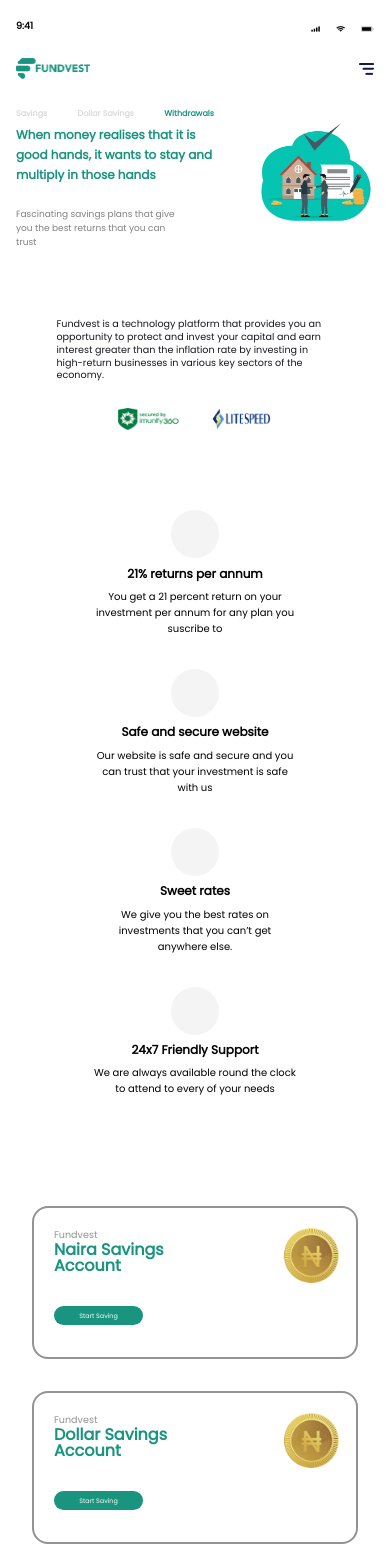
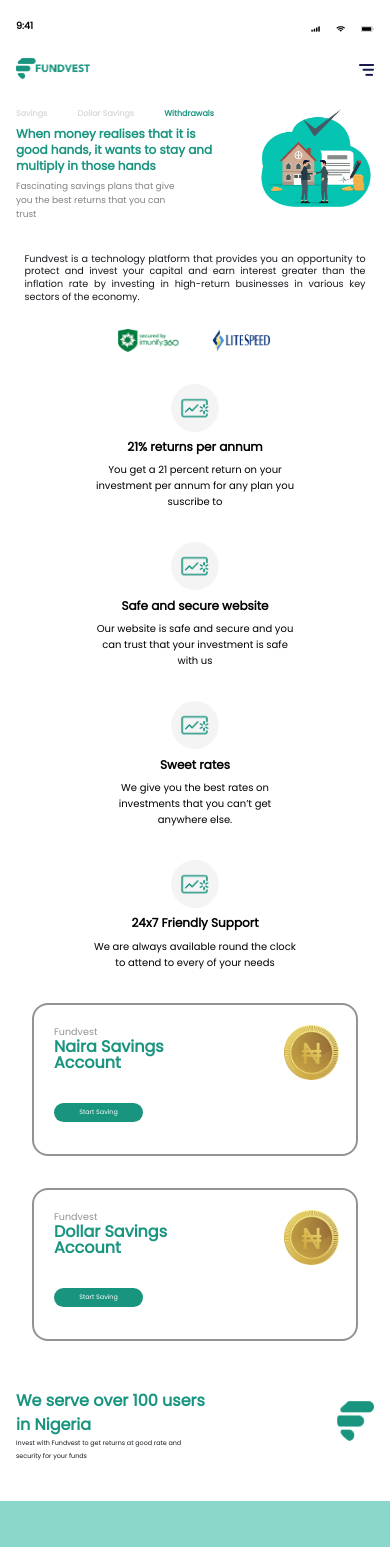
Before and after one commit to Layconnn/Fundvest, a React (Vite) app: page / in a window 390 px wide. Shown: the top 1547 px of the page. Built offline with nearby package versions, Linux system fonts and the light colour scheme.

Commit message:
adjusting responsiveness

```diff
--- a/src/App.jsx
+++ b/src/App.jsx
@@ -60,22 +60,22 @@ function App() {
 
       <div className="section3">
         <div className="section3__box1">
-          <div className="section3__box1__container"></div>
-          <h4 className="section3__box1__type"> 21% returns per annum</h4>
+          <img src="./image/ic.png" className="section3__box1__container" />
+          <h2 className="section3__box1__type"> 21% returns per annum</h2>
           <p className="section3__box1__message">You get a 21 percent return on your investment per annum for any plan you suscribe to</p>
         </div>
         <div className="section3__box2">
-          <div className="section3__box2__container"></div>
+          <img src="./image/ic.png" className="section3__box1__container" />
           <p className="section3__box2__type">Safe and secure website</p>
           <p className="section3__box2__message">Our website is safe and secure and you can trust that your investment is safe with us </p>
         </div>
         <div className="section3__box3">
-          <div className="section3__box3__container"></div>
+          <img src="./image/ic.png" className="section3__box1__container" />
           <p className="section3__box3__type">Sweet rates</p>
           <p className="section3__box3__message">We give you the best rates on investments that you can’t get anywhere else.</p>
         </div>
         <div className="section3__box4">
-          <div className="section3__box4__container"></div>
+          <img src="./image/ic.png" className="section3__box1__container" />
           <p className="section3__box4__type">24x7 Friendly Support</p>
           <p className="section3__box4__message">We are always available round the clock to attend to every of your needs</p>
         </div>
--- a/src/App.scss
+++ b/src/App.scss
@@ -29,6 +29,7 @@
 .nav{
     display: flex;
     justify-content: space-between;
+    align-items: center;
     padding-left: 7em;
     padding-right: 7em;
     margin-top: 4em;
@@ -43,6 +44,7 @@
     &__logo{
         @media(max-width: 768px){
             max-width: 4.625rem;
+            height: 1.3rem;
         }
     }
     &__options{
@@ -247,11 +249,10 @@
         }
         @media (max-width: 500px){
             font-size: 0.75rem;
-            line-height: 1.25rem;
+            line-height: 1rem;
             max-width: 12.375rem;
-            margin-bottom: 1.25rem;
+            margin-bottom: 0.3rem;
             color: #18947F;
-            height: 3.875rem;
             margin-top: -0.5rem;
         }
     }
@@ -261,7 +262,7 @@
     justify-content: space-between;
     align-items: center;
     padding: 0 7em;
-    margin-top: 4.313em;
+    margin-top: 2em;
     @media (max-width:620px){
         flex-direction: column;
         gap: 1rem;
@@ -299,7 +300,8 @@
                 max-width: 30.813rem;
             }
             @media (max-width: 500px){
-                max-width: 17.318rem;
+                max-width: 21.318rem;
+                text-align: justify;
             }
         }
     }
@@ -326,7 +328,7 @@
     gap: 2rem;
     align-items: baseline;
     justify-content: center;
-    margin-top: 5rem;
+    margin-top: 2rem;
     @media(max-width:768px){
         flex-direction: column;
         align-items: center;
@@ -341,16 +343,12 @@
         &__container{
             width: 6.25rem;
             height: 6.25rem;
-            background: #F4F4F4;
-            border-radius: 50%;
             @media (max-width:768px){
                 width: 3rem;
                 height: 3rem;
             }
         }
         &__type{
-            font-weight: 700;
-            text-align: center;
             font-size: 1.25rem;
             margin: 0;
             @media (max-width:768px){
@@ -381,9 +379,6 @@
         &__container{
             width: 6.25rem;
             height: 6.25rem;
-            text-align: center;
-            border-radius: 50%;
-            background: #F4F4F4;
             @media (max-width:768px){
                 width: 3rem;
                 height: 3rem;
@@ -422,8 +417,6 @@
         &__container{
             width: 6.25rem;
             height: 6.25rem;
-            background: #F4F4F4;
-            border-radius: 50%;
             @media (max-width:768px){
                 width: 3rem;
                 height: 3rem;
@@ -461,9 +454,7 @@
         max-width: 15.75rem;
         &__container{
             width: 6.25rem;
-            border-radius: 50%;
             height: 6.25rem;
-            background: #F4F4F4;
             @media (max-width:768px){
                 width: 3rem;
                 height: 3rem;
@@ -497,7 +488,7 @@
     display: flex;
     justify-content: space-between;
     padding: 0 7em;
-    margin-top: 6.813em;
+    margin-top: 2em;
     @media (max-width: 1024px){
         flex-direction: column;
         gap: 2rem;
@@ -676,7 +667,7 @@
     justify-content: space-between;
     align-items: center;
     padding: 0 7rem;
-    margin-top: 5.375rem;
+    margin-top: 1rem;
     @media (max-width: 830px){
         padding: 0 3rem;
     }
@@ -739,7 +730,7 @@
 .section6{
     background-color: #89D8CA;
     padding: 5.125em 7em 6.063em;
-    margin-top: 3.563em;
+    margin-top: 1em;
     @media (max-width:1024px){
         padding-right: 3rem;
         padding-left: 3rem;
@@ -775,7 +766,7 @@
             }
             @media (max-width:500px){
                 width: 7.125rem;
-                height: 6.125rem;
+                height: 7.125rem;
                 img{
                     width: 3.75rem;
                 }
@@ -987,7 +978,7 @@
 .footer{
     background: #939393;
     padding: 2rem 7rem 2rem;
-    margin-top: 3rem;
+    margin-top: 2rem;
     @media (max-width: 768px){
         padding: 2em 0em;
     }
@@ -1024,7 +1015,7 @@
                     line-height: 1rem;
                 }
                 @media (max-width: 475px){
-                    max-width: 15.5rem;
+                    max-width: 18.5rem;
                 }
             }
         }
@@ -1036,7 +1027,7 @@
                 gap: 2rem;
             }
             @media (max-width: 475px){
-                gap: 3rem;
+                gap: 4.5rem;
             }
             &__one{
                 h6{
@@ -1109,9 +1100,12 @@
         }
         @media (max-width: 475px){
             font-size: 0.4rem;
-            margin-left: 2.5rem;
+            margin-left: 2.7rem;
             margin-top: 1rem;
 
         }
+        @media (max-width: 320px){
+            margin-left: 1rem;
+        }
     }
 }
```
Also changed, not shown: public/image/ic.png (added).
